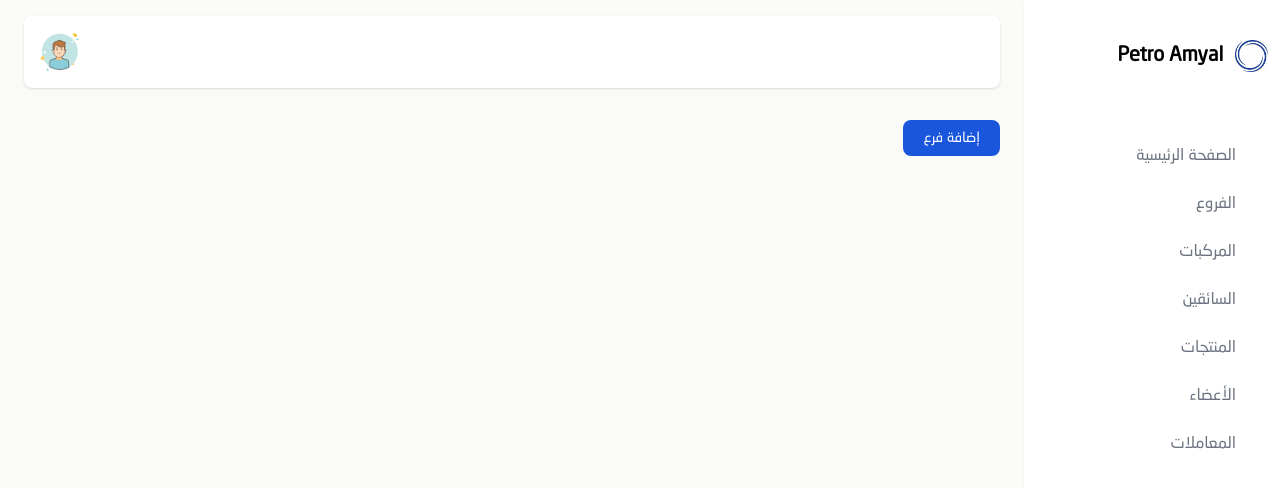
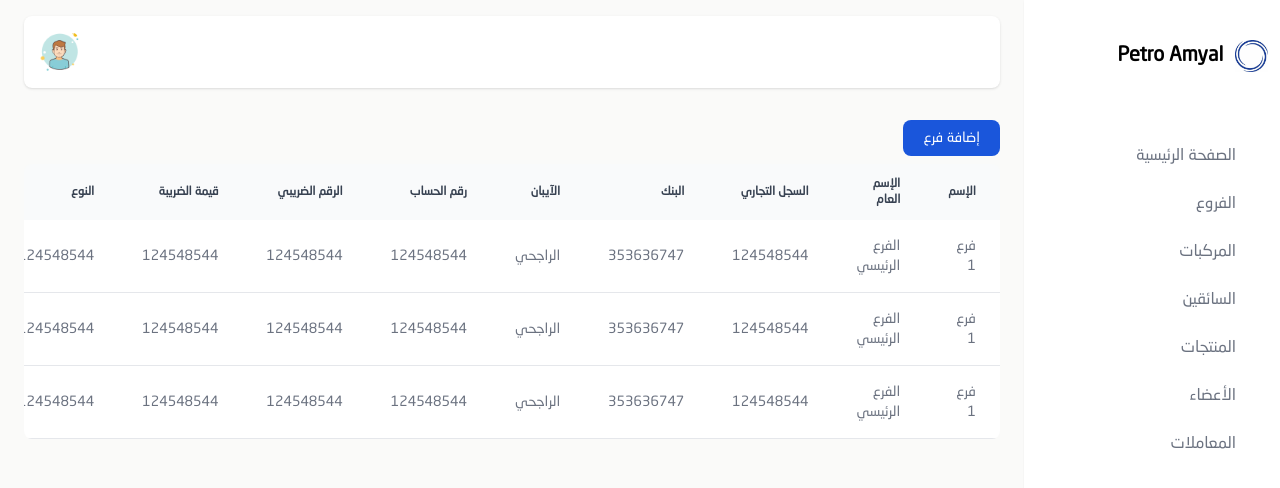
Before and after one commit to Ahmed-Alkhatim/vue-mvvm-pattern, a Vue app: page /branches in a window 1280 px wide. Shown: the top 488 px of the page. Built offline with nearby package versions, Linux system fonts and the light colour scheme; some icons are missing; the HTML template or start-up script is replaced by a standard one.

Commit message:
branch table , store, addbranch dialog

```diff
--- a/src/stores/branches.js
+++ b/src/stores/branches.js
@@ -4,7 +4,9 @@ import { ref } from "vue";
 export const useBranchesStore = defineStore("branches", () => {
 
     const branches = ref([
-        {}
+        { "id" : "", "parent_id" : "", "name" : "فرع 1", "public_name" : "الفرع الرئيسي", "brand_image" : "124548544", "commercial_record" : "353636747", "bank" : "الراجحي", "iban" : "124548544", "account_number" : "124548544", "tax_number" : "124548544" , "tax_value" : "30%", "type" : "النوع", "address" : "", "status" : "مغلق", "created_at" : "", "updated_at" : ""},
+        { "id" : "", "parent_id" : "", "name" : "فرع 1", "public_name" : "الفرع الرئيسي", "brand_image" : "124548544", "commercial_record" : "353636747", "bank" : "الراجحي", "iban" : "124548544", "account_number" : "124548544", "tax_number" : "124548544" , "tax_value" : "30%", "type" : "النوع", "address" : "", "status" : "مغلق", "created_at" : "", "updated_at" : ""},
+        { "id" : "", "parent_id" : "", "name" : "فرع 1", "public_name" : "الفرع الرئيسي", "brand_image" : "124548544", "commercial_record" : "353636747", "bank" : "الراجحي", "iban" : "124548544", "account_number" : "124548544", "tax_number" : "124548544" , "tax_value" : "30%", "type" : "النوع", "address" : "", "status" : "مغلق", "created_at" : "", "updated_at" : ""}
     ])
 
     const setBranches = (data) => {
--- a/src/views/branches/AddBranch.vue
+++ b/src/views/branches/AddBranch.vue
@@ -5,8 +5,18 @@
             <Btn size="small" color="primary">إضافة فرع</Btn>
         </template>
 
-        <Card title="إضافة فرع">
-
+        <Card title="إضافة فرع"  class="space-y-5 w-[600px]">
+            <TextInput v-model = "branchData.name" label="الإسم " :error="errors.name"/>
+            <TextInput v-model = "branchData.public_name" label="الإسم العام" :error="errors.public_name"/>
+            <TextInput v-model = "branchData.commercial_record" label="السجل التجاري" :error="errors.commercial_record"/>
+            <TextInput v-model = "branchData.bank" label="البنك" :error="errors.bank"/>
+            <TextInput v-model = "branchData.iban" label="الآيبان " :error="errors.iban"/>
+            <TextInput v-model = "branchData.account_number" label="رقم الحساب" :error="errors.account_number"/>
+            <TextInput v-model = "branchData.tax_number" label="رقم الحساب" :error="errors.tax_number"/>
+            <TextInput v-model = "branchData.tax_value" label="الرقم الضريبي" :error="errors.tax_value"/>
+            <TextInput v-model = "branchData.type" label="قيمة الضريبة" :error="errors.type"/>
+            <TextInput v-model = "branchData.address" label="النوع" :error="errors.address"/>
+            <TextInput v-model = "branchData.status" label="النوع" :error="errors.status"/>
             <div class = "flex justify-end">
                 <div class = "mt-4">
                     <Btn size = "small" color = "primary">إضافة</Btn>
@@ -25,12 +35,36 @@ import { Dialog, Btn, Card, TextInput, DateInput, NumberInput } from "@/componen
 const isDialogVisible = ref(false)
 
 const branchData = reactive({
-
+    name : "",
+    public_name : "",
+    public_name : "",
+    brand_image : "",
+    commercial_record : "",
+    commercial_record : "",
+    bank : "",
+    iban : "",
+    account_number : "",
+    tax_number : "",
+    type : "",
+    address : "",
+    status : "",
 })
 
 const errors = reactive({
-
- })
+    name : "",
+    public_name : "",
+    public_name : "",
+    brand_image : "",
+    commercial_record : "",
+    commercial_record : "",
+    bank : "",
+    iban : "",
+    account_number : "",
+    tax_number : "",
+    type : "",
+    address : "",
+    status : "",
+})
 </script>
 
 <style lang="scss" scoped>
--- a/src/views/branches/index.vue
+++ b/src/views/branches/index.vue
@@ -4,15 +4,20 @@
         <AddBranch />
     </div>
     <div>
-    <VTable :heads = "[]">
-        <VTableRow v-for="branch in []">
+    <VTable :heads = "['الإسم ', 'الإسم العام', 'السجل التجاري', 'البنك', 'الآيبان ', 'رقم الحساب', 'الرقم الضريبي', 'قيمة الضريبة', 'النوع', 'العنوان ', 'الحالة'] ">
+        <VTableRow v-for="branch in branchesStore.branches">
             <td>{{ branch.name }}</td>
-            <td>{{ branch.name }}</td>
-            <td>{{ branch.name }}</td>
-            <td>{{ branch.name }}</td>
-            <td>{{ branch.name }}</td>
-            <td>{{ branch.name }}</td>
-            <td>{{ branch.name }}</td>
+            <td>{{ branch.public_name }}</td>
+            <td>{{ branch.brand_image }}</td>
+            <td>{{ branch.commercial_record }}</td>
+            <td>{{ branch.bank }}</td>
+            <td>{{ branch.iban }}</td>
+            <td>{{ branch.account_number }}</td>
+            <td>{{ branch.tax_number }}</td>
+            <td>{{ branch.tax_number }}</td>
+            <td>{{ branch.tax_value }}</td>
+            <td>{{ branch.type }}</td>
+            <td>{{ branch.address }}</td>
         </VTableRow>
     </VTable>
     </div>
@@ -22,6 +27,10 @@
 <script setup>
 import { VTable, VTableRow } from "@/components"
 import AddBranch from "./AddBranch.vue";
+import { useBranchesStore } from "@/stores";
+
+const branchesStore = useBranchesStore()
+
 </script>
 
 <style lang="scss" scoped>
```
